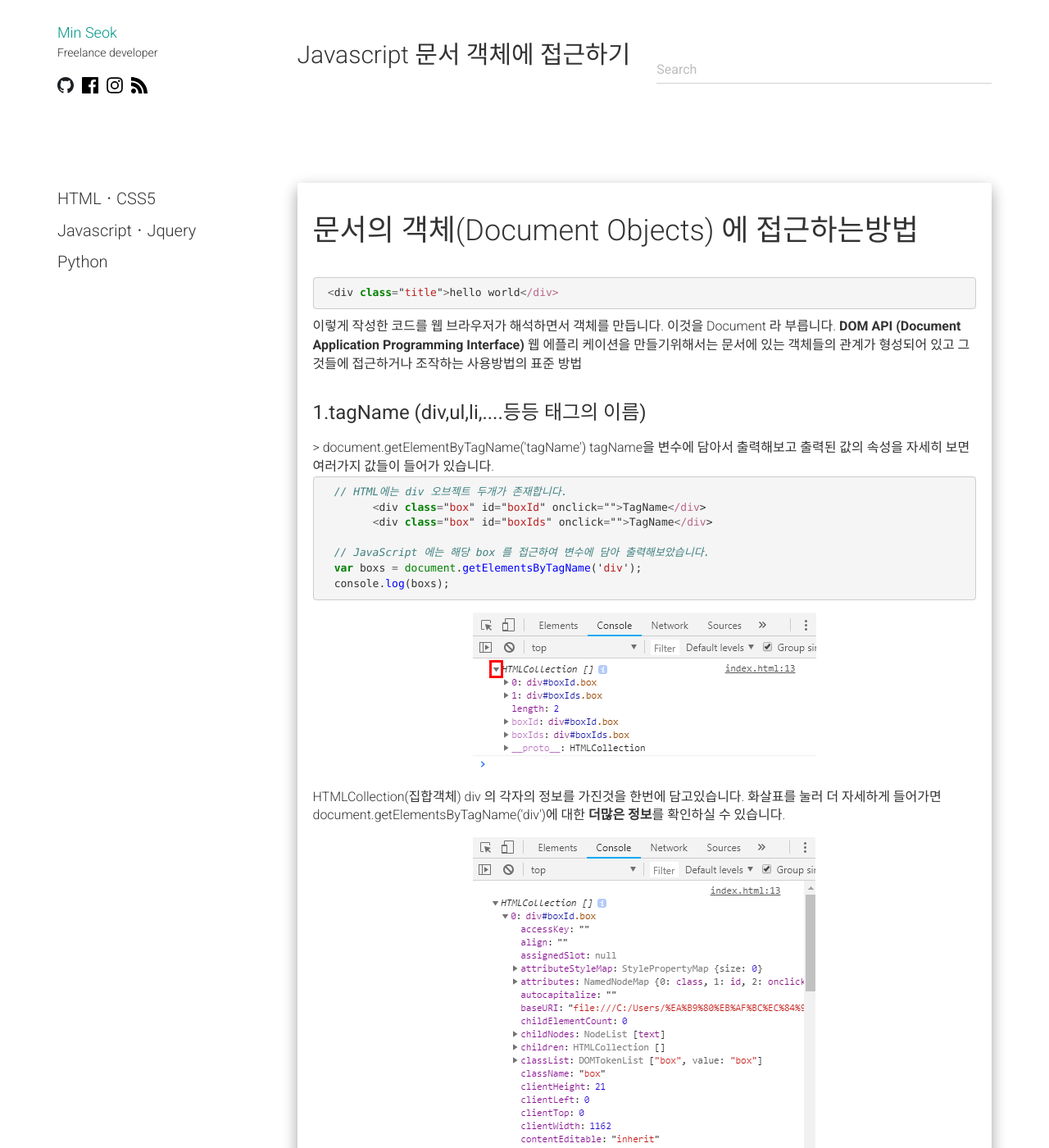
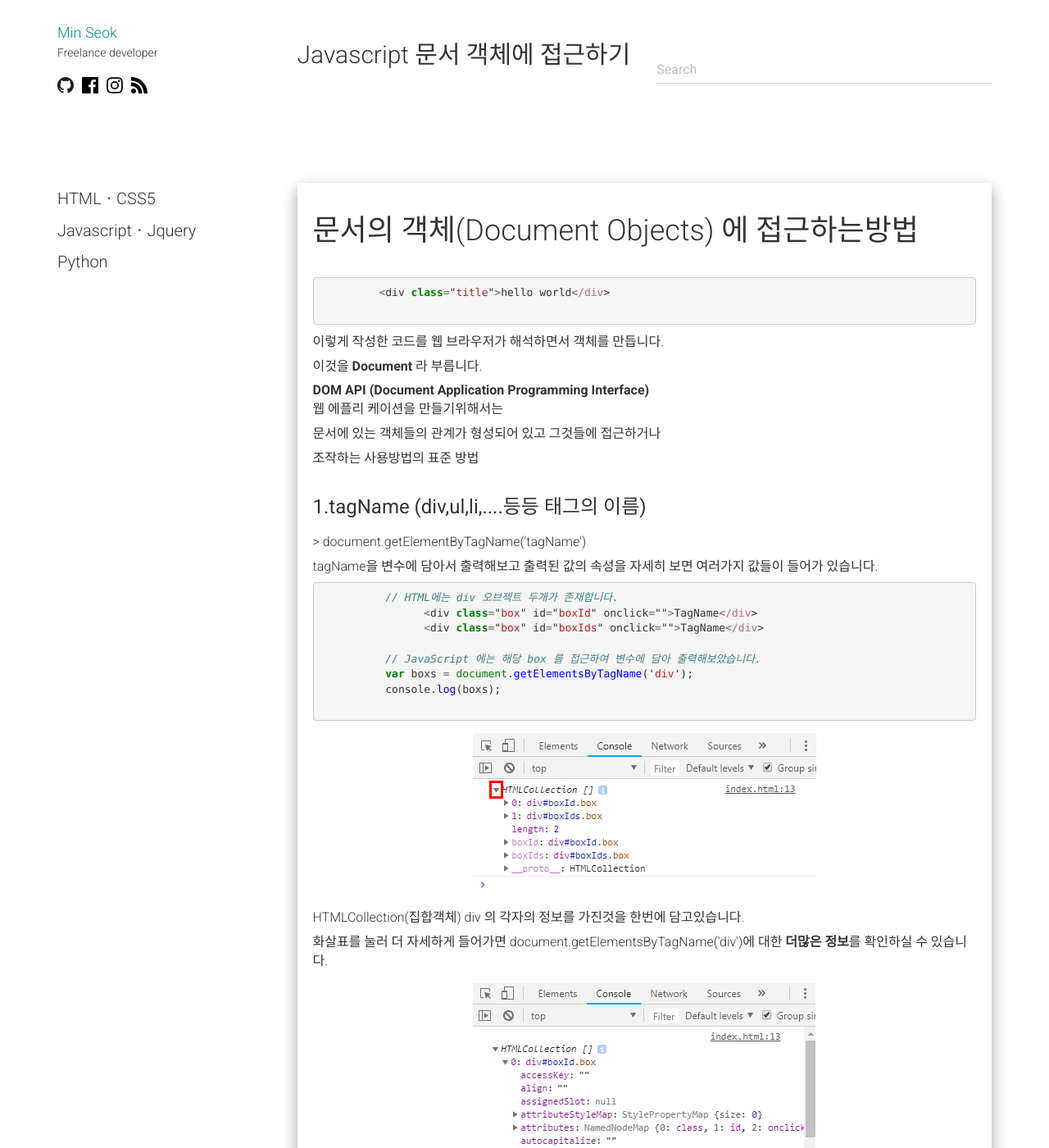
Before and after one commit to alalstjr/promote.github.io, a Jekyll site: the page built from _posts/2018-08-29-JavaScript 문서 객체에 접근하기 .md, in a window 1280 px wide and 1400 px high. Shown: the whole window at 82% size. Built offline with Jekyll 4.4.1, drawn with Linux system fonts in a browser that asks for light colours; nearby versions of some CDN libraries; our own code applies the rules of GitHub Pages for plain Markdown files; comment, search, counter and statistics services are not loaded; some of the changed text lies outside the part shown.

Commit message:
Update 2018-08-29-JavaScript 문서 객체에 접근하기 .md

```diff
--- a/_posts/2018-08-29-JavaScript 문서 객체에 접근하기 .md
+++ b/_posts/2018-08-29-JavaScript 문서 객체에 접근하기 .md
@@ -1,61 +1,57 @@
 <h2 class="title">문서의 객체(Document Objects) 에 접근하는방법</h2>
 
 <div class="box">
-{% highlight JavaScript %}
- <div class="title">hello world</div>
-{% endhighlight %}
-이렇게 작성한 코드를 웹 브라우저가 해석하면서 객체를 만듭니다.
-이것을 Document 라 부릅니다.
-
-<strong>DOM API (Document Application Programming Interface)</strong>
-웹 에플리 케이션을 만들기위해서는
-문서에 있는 객체들의 관계가 형성되어 있고 그것들에 접근하거나
-조작하는 사용방법의 표준 방법
+	{% highlight JavaScript %}
+	 <div class="title">hello world</div>
+	{% endhighlight %}
+	<p>이렇게 작성한 코드를 웹 브라우저가 해석하면서 객체를 만듭니다.</p>
+	<p>이것을 <strong>Document</strong> 라 부릅니다. </p>
+	<strong>DOM API (Document Application Programming Interface)</strong>
+	<p>웹 에플리 케이션을 만들기위해서는</p>
+	<p>문서에 있는 객체들의 관계가 형성되어 있고 그것들에 접근하거나</p>
+	<p>조작하는 사용방법의 표준 방법</p>
 </div>
 
 <div class="box">
-<div class="small-title">1.tagName (div,ul,li,....등등 태그의 이름)</div>
-> document.getElementByTagName('tagName')
+	<div class="small-title">1.tagName (div,ul,li,....등등 태그의 이름)</div>
+	<p> > document.getElementByTagName('tagName')</p>
+	<p>tagName을 변수에 담아서 출력해보고 출력된 값의 속성을 자세히 보면 여러가지 값들이 들어가 있습니다. </p>
+	{% highlight JavaScript %}
+	  // HTML에는 div 오브젝트 두개가 존재합니다.
+		<div class="box" id="boxId" onclick="">TagName</div>
+		<div class="box" id="boxIds" onclick="">TagName</div>
 
-tagName을 변수에 담아서 출력해보고 출력된 값의 속성을 자세히 보면 여러가지 값들이 들어가 있습니다.
-{% highlight JavaScript %}
-  // HTML에는 div 오브젝트 두개가 존재합니다.
- 	<div class="box" id="boxId" onclick="">TagName</div>
-	<div class="box" id="boxIds" onclick="">TagName</div>
-
-  // JavaScript 에는 해당 box 를 접근하여 변수에 담아 출력해보았습니다.
-  var boxs = document.getElementsByTagName('div');
-  console.log(boxs);
-{% endhighlight %}
-<div class="img-box">
-  <img src="{{ site.baseurl }}/static/img/post/2018-08-29-1.png" alt="자바스크립트" />
-</div>
- HTMLCollection(집합객체) div 의 각자의 정보를 가진것을 한번에 담고있습니다.
- 화살표를 눌러 더 자세하게 들어가면 document.getElementsByTagName('div')에 대한 <strong>더많은 정보</strong>를 확인하실 수 있습니다.
-<div class="img-box">
-  <img src="{{ site.baseurl }}/static/img/post/2018-08-29-2.png" alt="자바스크립트" />
-</div>
-나열된 정보를 빼오는 방법은 <strong>item()</strong> 을 활용하여 가져올 수 있습니다.
-<div class="img-box">
-  <img src="{{ site.baseurl }}/static/img/post/2018-08-29-3.png" alt="자바스크립트" />
-</div>
-혹은 boxs[0] 로도 똑같은 결과를 얻으실 수 있습니다.
-수많은 태그가 존재하면 <strong>원하는 값을 찾기 어려울 수 있으니 많이 쓰는 방법은 아닙니다.</strong>
-
-혹은 해당 문서에 div 의 갯수를 알고싶다면
-<strong>boxs.length 를 활용하여 갯수</strong>를 알수 있습니다.
+	  // JavaScript 에는 해당 box 를 접근하여 변수에 담아 출력해보았습니다.
+	  var boxs = document.getElementsByTagName('div');
+	  console.log(boxs);
+	{% endhighlight %}
+	<div class="img-box">
+	  <img src="{{ site.baseurl }}/static/img/post/2018-08-29-1.png" alt="자바스크립트" />
+	</div>
+	<p>HTMLCollection(집합객체) div 의 각자의 정보를 가진것을 한번에 담고있습니다.</p>
+	<p>화살표를 눌러 더 자세하게 들어가면 document.getElementsByTagName('div')에 대한 <strong>더많은 정보</strong>를 확인하실 수 있습니다.</p>
+	<div class="img-box">
+	  <img src="{{ site.baseurl }}/static/img/post/2018-08-29-2.png" alt="자바스크립트" />
+	</div>
+	<p>나열된 정보를 빼오는 방법은 <strong>item()</strong> 을 활용하여 가져올 수 있습니다.</p>
+	<div class="img-box">
+	  <img src="{{ site.baseurl }}/static/img/post/2018-08-29-3.png" alt="자바스크립트" />
+	</div>
+	<p>혹은 boxs[0] 로도 똑같은 결과를 얻으실 수 있습니다.</p>
+	<p>수많은 태그가 존재하면 <strong>원하는 값을 찾기 어려울 수 있으니 많이 쓰는 방법은 아닙니다.</strong></p>
+	<p>혹은 해당 문서에 div 의 갯수를 알고싶다면</p>
+	<p><strong>boxs.length 를 활용하여 갯수</strong>를 알수 있습니다.</p>
 </div>
 
 <div class="box">
 <div class="small-title">2. id 속성 값으로 선택하는 방법</div>
-> document.getElementById('ID');
+	<p> > document.getElementById('ID');</p>
 <div class="img-box">
   <img src="{{ site.baseurl }}/static/img/post/2018-08-29-4.png" alt="자바스크립트" />
 </div>
 <strong>고유의 ID 값</strong>으로 값을 가져올 수 있습니다.
 
-
-예제를 통해서 확실하게 알아보겠습니다.
+<p>예제를 통해서 확실하게 알아보겠습니다.</p>
 
 {% highlight JavaScript %}
  // HTML
@@ -69,17 +65,17 @@ tagName을 변수에 담아서 출력해보고 출력된 값의 속성을 자세
  var hello = box.getElementsByTagName('span');
  console.log(hello);
 {% endhighlight %}
-이렇게 작성하여 div.box 안에있는 span 값을 가져오려고 합니다.
-하지만 결과는
+<p>이렇게 작성하여 div.box 안에있는 span 값을 가져오려고 합니다.</p>
+<p>하지만 결과는 </p>
 <div class="img-box">
   <img src="{{ site.baseurl }}/static/img/post/2018-08-29-5.png" alt="자바스크립트" />
 </div>
-오류 문구가 출력됩니다.
-이유는 box 안에있는 <strong>div 는 여러개(복수)</strong> 이기때문에 <strong>특정 오브젝트를 지정</strong>해주어야만 찾을 수 있습니다.
+<p>오류 문구가 출력됩니다. </p>
+<p>이유는 box 안에있는 <strong>div 는 여러개(복수)</strong> 이기때문에 <strong>특정 오브젝트를 지정</strong>해주어야만 찾을 수 있습니다.</p>
 <div class="img-box">
   <img src="{{ site.baseurl }}/static/img/post/2018-08-29-6.png" alt="자바스크립트" />
 </div>
-이런식으로 item() 을 활용하여 특정 순서를 지정해주면 값을 가져오는것을 확인하실 수 있습니다.
+<p>이런식으로 item() 을 활용하여 특정 순서를 지정해주면 값을 가져오는것을 확인하실 수 있습니다.</p>
 </div>
 
 <div class="box">
@@ -88,7 +84,7 @@ document.getElementsByClassName('class')
 <div class="img-box">
   <img src="{{ site.baseurl }}/static/img/post/2018-08-29-7.png" alt="자바스크립트" />
 </div>
-document 문서내의 찾는 class 의 목록을 불러옵니다.
+<p>document 문서내의 찾는 class 의 목록을 불러옵니다. </p>
 </div>
 
 <div class="box">
@@ -109,19 +105,19 @@ document.querySelector('tag');
 <div class="img-box">
   <img src="{{ site.baseurl }}/static/img/post/2018-08-29-8.png" alt="자바스크립트" />
 </div>
-이처럼 직접 css 처럼 경로를 지정해줘서 찾을수도 있습니다.
-document.querySelector('.box:nth-child(2) span');
-여러가지 형식으로 찾을수가 있습니다.
+<p>이처럼 직접 css 처럼 경로를 지정해줘서 찾을수도 있습니다.</p>
+<p>document.querySelector('.box:nth-child(2) span');</p>
+<p>여러가지 형식으로 찾을수가 있습니다.</p>
 
-여러개의 <strong>복수 형태</strong>를 찾을 경우
- var box = document.querySelectorAll('.box'); // 복수
- 을 활용하여 원하는 값을 가져올 수 있습니다.
- 가져온 결과를 보면 다른 값들하고는 다르게 표시됩니다.
+<p>여러개의 <strong>복수 형태</strong>를 찾을 경우</p>
+<p> var box = document.querySelectorAll('.box'); // 복수</p>
+<p> 을 활용하여 원하는 값을 가져올 수 있습니다.</p>
+<p> 가져온 결과를 보면 다른 값들하고는 다르게 표시됩니다.</p>
  <div class="img-box">
   <img src="{{ site.baseurl }}/static/img/post/2018-08-29-9.png" alt="자바스크립트" />
 </div>
-이번에는 HTMLCollection 이 아닌 NodeList 를 출력하는것을 확인했습니다.
-따로 달라진것은 없습니다.
-값을 불러오는 방법도 똑같습니다.
-(이 둘의 차이점과 특징을 알아봐야겠습니다. 무엇이 다른지.. 찾아보고 바로 작성하겠습니다.)
+<p>이번에는 HTMLCollection 이 아닌 NodeList 를 출력하는것을 확인했습니다.</p>
+<p>따로 달라진것은 없습니다.</p>
+<p>값을 불러오는 방법도 똑같습니다.</p>
+<p>(이 둘의 차이점과 특징을 알아봐야겠습니다. 무엇이 다른지.. 찾아보고 바로 작성하겠습니다.)</p>
 </div>
```
